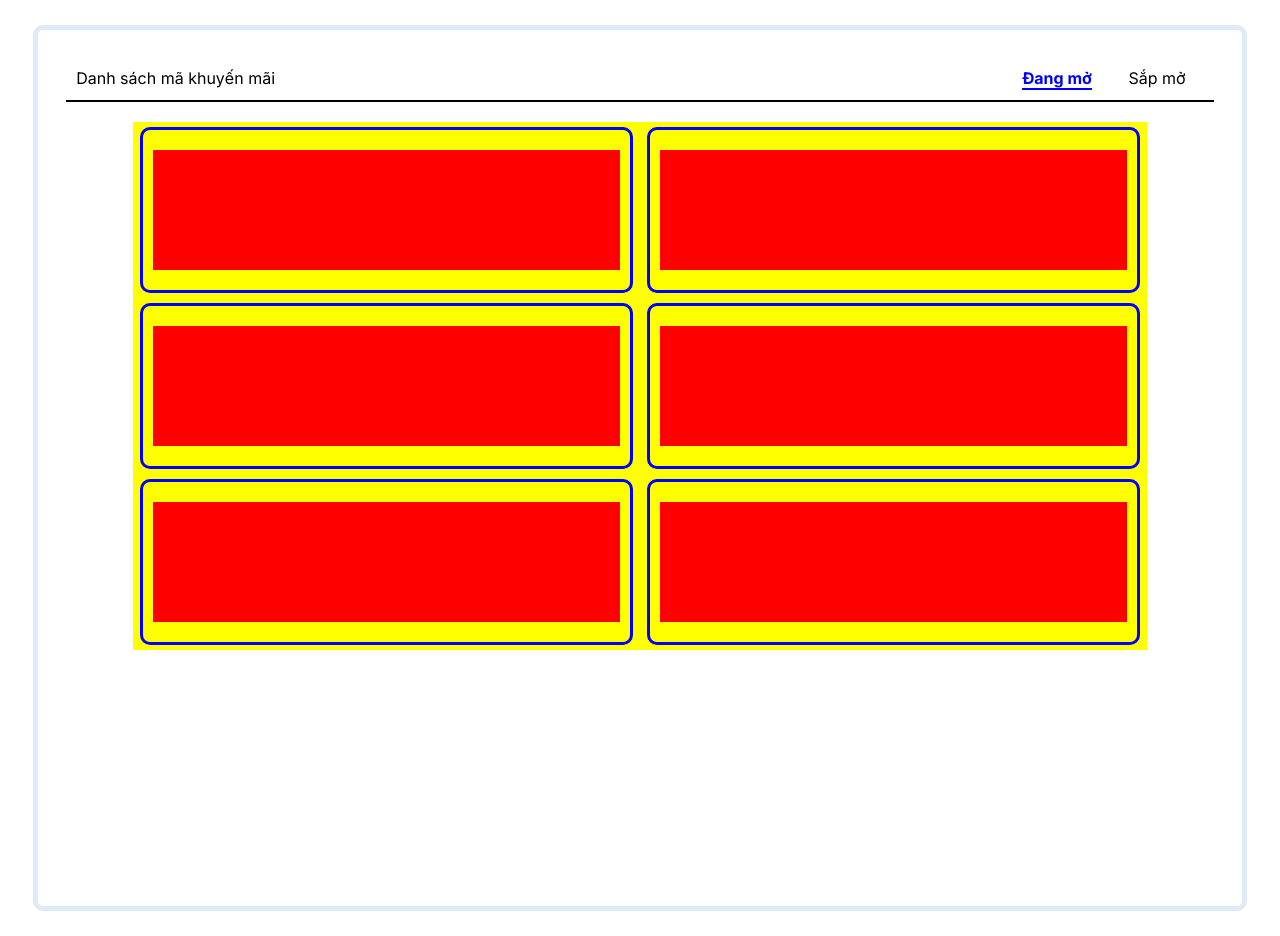
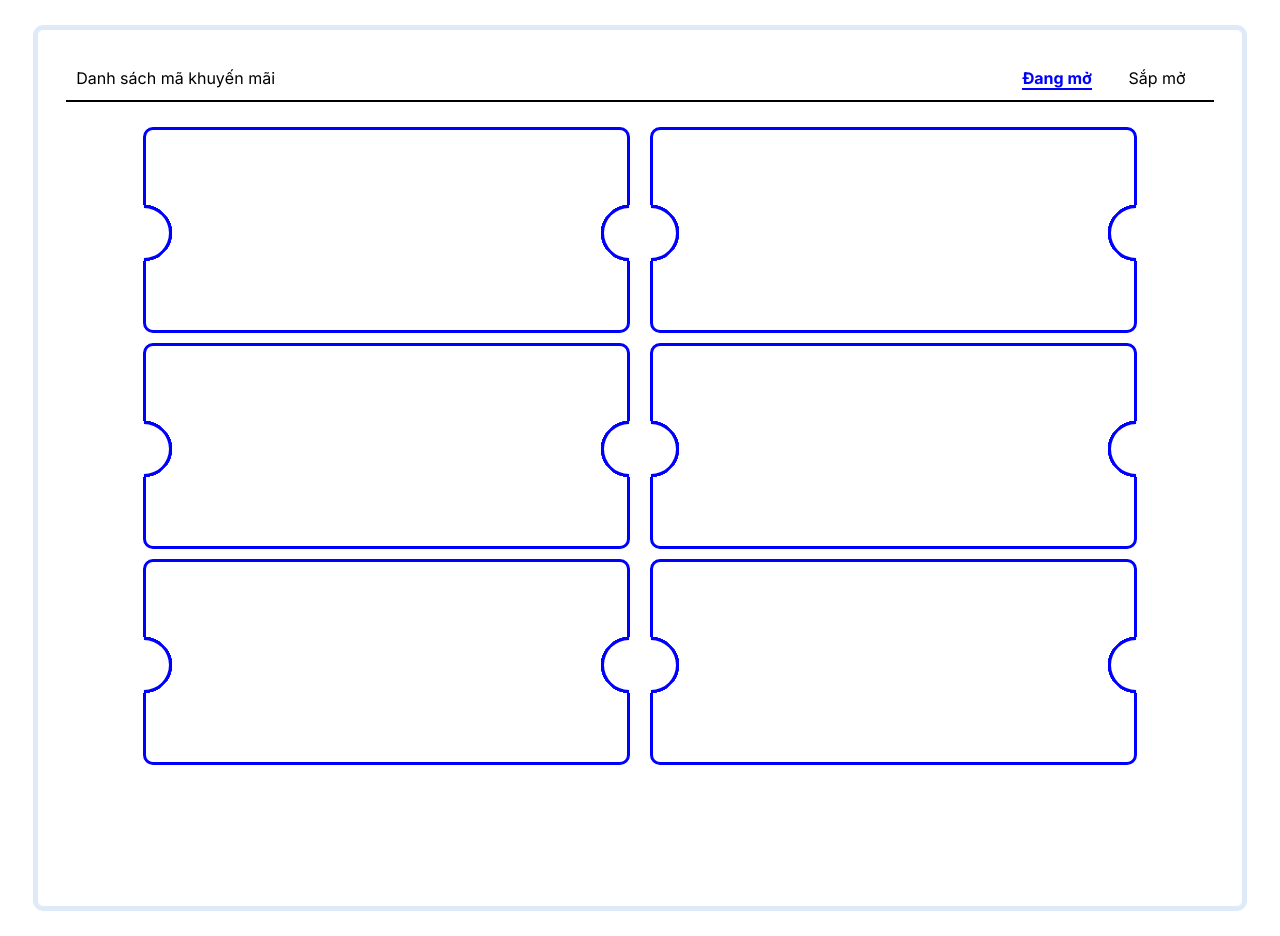
Before and after one commit to hieuviet1103/hotsale, a Next.js app: page / in a window 1280 px wide. Built offline with nearby package versions, Linux system fonts and the light colour scheme.

Commit message:
Changes to be committed: 	modified:   src/presentation/scss/pages/home/home.module.scss

```diff
--- a/src/presentation/scss/pages/home/home.module.scss
+++ b/src/presentation/scss/pages/home/home.module.scss
@@ -8,16 +8,6 @@
   min-height: 100vh;
   border: 5px solid #b3cfee70;
   border-radius: 10px;
-}
-
-.voucher-dealcoupon {
-  ::before {
-    margin-left: 200px;
-  }
-
-  ::after {
-    margin-right: 200px;
-  }
 }
 
 .title-tabs {
@@ -47,28 +37,129 @@
 .tab-content {
   .dealpromo-body {
     margin-top: 30px;
-    //margin-left: 50px;
-    //margin-right: 50px;
     min-height: 500px;
-    background-color: yellow;
-    display: flex;
-    flex-direction: row;
-    flex-wrap: wrap;
-    justify-content: space-around;
+    display: grid;
+    grid-template-columns: auto auto;
 
     .dealpromo-item {
-      width: 48%;
+      //width: 48%;
       min-width: 250px;
       border-radius: 10px;
       border: solid blue;
-      margin: 5px 0;
+      margin: 5px 10px;
+      padding: 20px;
+
+      position: relative;
+
+      /*Vùng bên trái*/
+      ::before {
+        --circle-width: 40px;
+        content: "";
+        position: absolute;
+        background: transparent;
+        border: solid blue;
+        top: calc(50% - 50px / 2);
+        height: 50px;
+        width: 50px;
+        border-radius: 100%;
+        border-bottom-color: transparent;
+        border-left-color: transparent;
+        transform: rotate(225deg);
+      }
+      /*Vùng bên phải*/
+      ::after {
+        content: "";
+        position: absolute;
+        background: transparent;
+        border: solid blue;
+        top: calc(50% - 50px / 2);
+        height: 50px;
+        width: 50px;
+        border-radius: 100%;
+        border-bottom-color: transparent;
+        border-left-color: transparent;
+        transform: rotate(-315deg);
+      }
+
+      ::before {
+        left: -30px;
+        transform: rotate(45deg);
+        background: #fff !important;
+      }
+
+      ::after {
+        right: -30px;
+        transform: rotate(-135deg);
+        background: #fff !important;
+      }
+
       .dealpromo-item-card {
         margin: 20px 10px;
         min-height: 120px;
-        background-color: red;
+        //background-color: red;
       }
     }
   }
+
+  // .dealpromo-body {
+  //   margin-top: 30px;
+  //   min-height: 500px;
+  //   //background-color: yellow;
+  //   display: flex;
+  //   flex-direction: row;
+  //   flex-wrap: wrap;
+  //   justify-content: space-around;
+
+  //   .dealpromo-item {
+  //     width: 48%;
+  //     min-width: 250px;
+  //     border-radius: 10px;
+  //     border: solid blue;
+  //     margin: 5px 0;
+
+  //     position: relative;
+
+  //     /*Vùng bên trái*/
+  //     &::before {
+  //       //left: calc(0px - (50px / 2) - 2px);
+  //       --circle-width: 40px;
+  //       content: "";
+  //       position: absolute;
+  //       background: transparent;
+  //       border: 2px solid blue;
+  //       top: calc(50% - 50px / 2);
+  //       height: 50px;
+  //       width: 50px;
+  //       border-radius: 100%;
+  //       border-bottom-color: transparent;
+  //       border-left-color: transparent;
+  //       margin-right: -30px;
+  //       transform: rotate(225deg);
+  //     }
+  //     /*Vùng bên phải*/
+  //     &::after {
+  //       //right: calc(0px - (50px / 2) - 2px);--circle-width: 40px;
+  //       content: "";
+  //       position: absolute;
+  //       background: transparent;
+  //       border: 2px solid blue;
+  //       top: calc(50% - 50px / 2);
+  //       height: 50px;
+  //       width: 50px;
+  //       border-radius: 100%;
+  //       border-bottom-color: transparent;
+  //       border-left-color: transparent;
+  //       margin-left: -30px;
+  //       transform: rotate(-315deg);
+  //     }
+
+  //     .dealpromo-item-card {
+  //       margin: 20px 10px;
+  //       min-height: 120px;
+  //       //background-color: red;
+  //     }
+  //   }
+  // }
 }
 
 @media screen and (min-width: 650px) {
```
